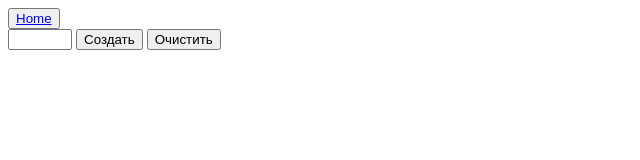
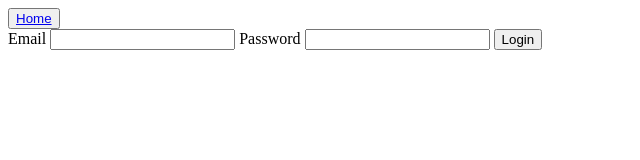
Before and after one commit to Malk0v/js-hw-07, a plain HTML site: page task-8.html in a window 1280 px wide. Shown: the whole page, without its empty margins (0-640 px from the left). Drawn offline with Linux system fonts and the light colour scheme.

Commit message:
Update task-8.html

```diff
--- a/task-8.html
+++ b/task-8.html
@@ -8,13 +8,19 @@
 </head>
 <body>
     <button><a href="./index.html">Home</a></button>
-    <div id="controls">
-        <input type="number" min="0" max="100" step="1" />
-        <button type="button" data-action="render">Создать</button>
-        <button type="button" data-action="destroy">Очистить</button>
-    </div>
 
-    <div id="boxes"></div>
+    <form class="login-form">
+        <label>
+            Email
+            <input type="email" name="email" />
+        </label>
+        <label>
+            Password
+            <input type="password" name="password" />
+        </label>
+
+        <button type="submit">Login</button>
+    </form>
 
     <script src="task - 8.js" type="module"></script>
 </body>
```
